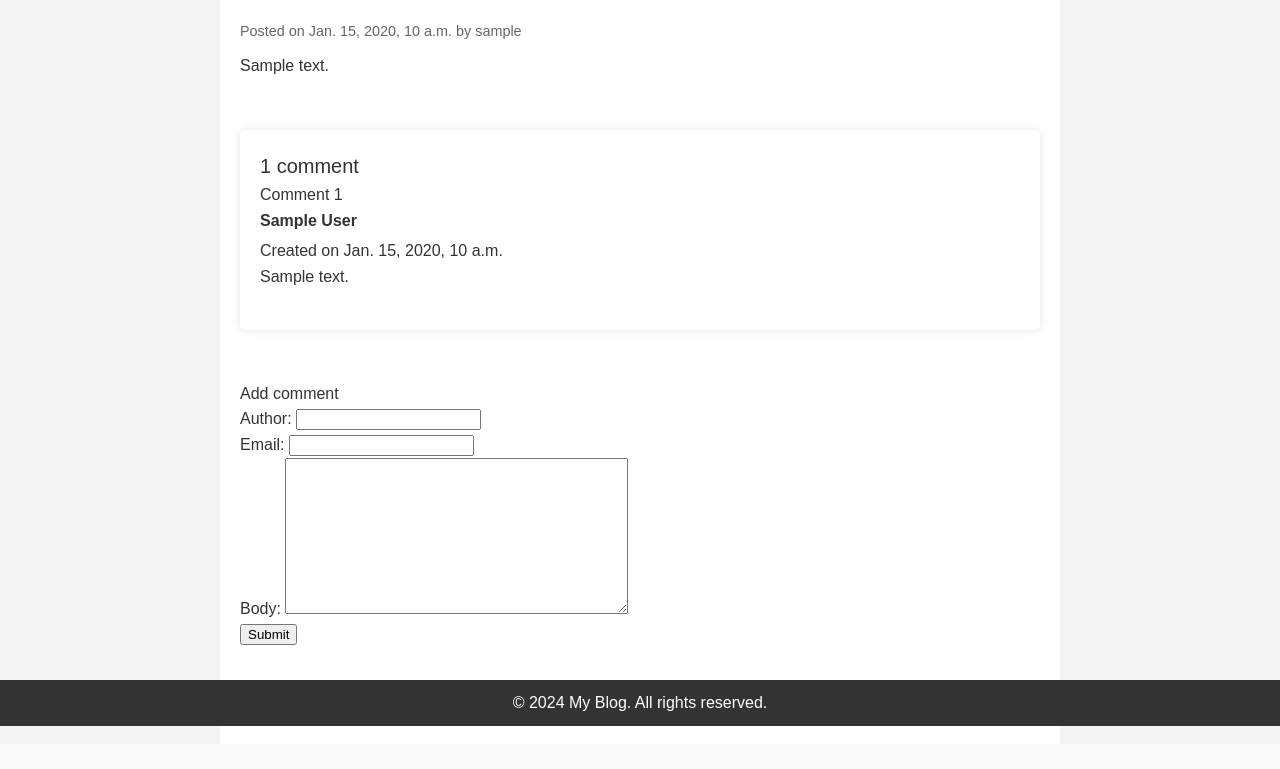
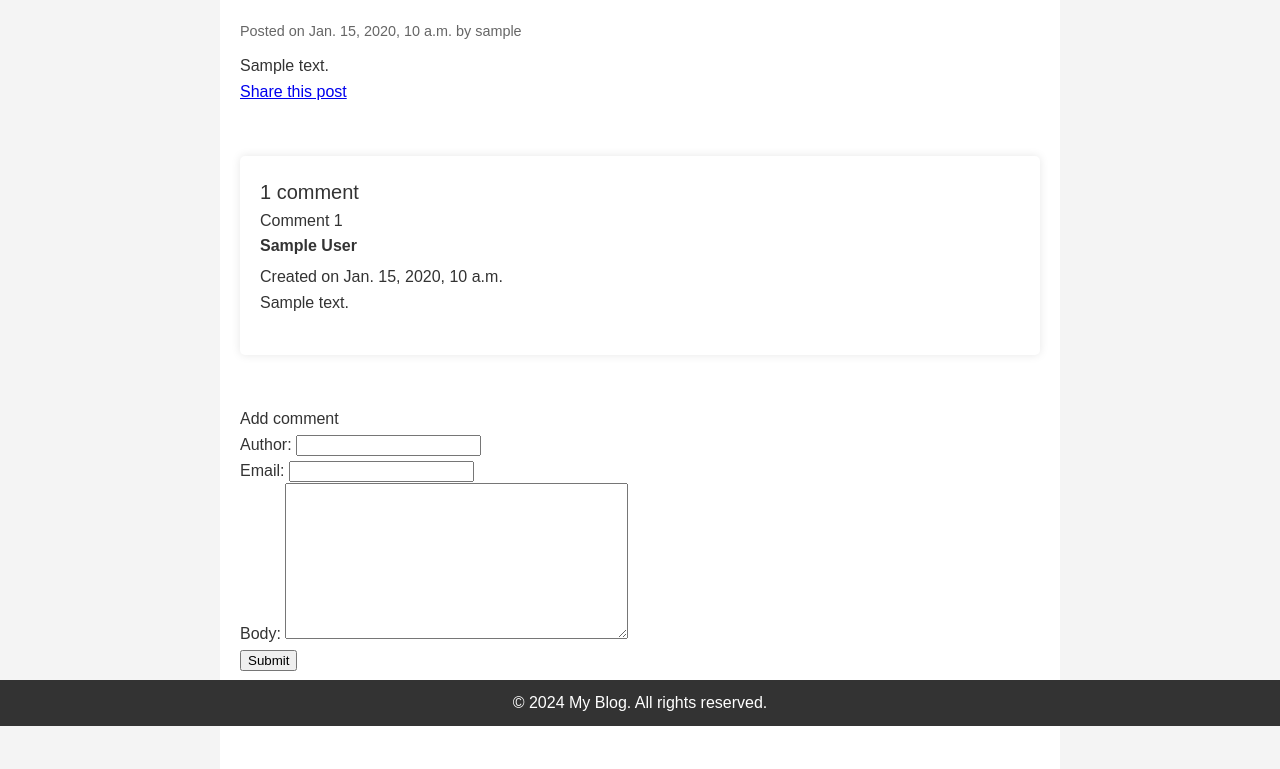
Before and after one commit to SayidBaxodirov/blog_site, a Django app: a page that uses templates/blog/post_detail.html in a window 1280 px wide. Shown: the part 74-843 px from the top of the page. Before the commit the page ends 800 px from the top, so only its background shows below. Run offline with Django 5.2, Linux system fonts and the light colour scheme; tables that the repository leaves empty hold one stand-in row (values such as "Sample post").

Commit message:
sharing by email logic added

```diff
--- a/blog/forms.py
+++ b/blog/forms.py
@@ -1,5 +1,11 @@
 from django import forms
 from .models import Comment
+
+
+class EmailPostForm(forms.Form):
+    name = forms.CharField(max_length=100)
+    to_email = forms.EmailField()
+    text = forms.CharField(required=False, widget=forms.Textarea)
 
 
 class CommentForm(forms.ModelForm):
--- a/blog/urls.py
+++ b/blog/urls.py
@@ -1,8 +1,9 @@
 from django.urls import path
-from .views import PostListView,post_detail
+from .views import PostListView, post_detail, post_share
 
-app_name="blog"
+app_name = "blog"
 urlpatterns = [
-    path('',PostListView.as_view(),name='post_list'),
-    path('post/<int:year>/<int:month>/<int:day>/<slug:slug>',post_detail,name='post_detail')
+    path('', PostListView.as_view(), name='post_list'),
+    path('post/<int:year>/<int:month>/<int:day>/<slug:slug>', post_detail, name='post_detail'),
+    path('post/<post_id>/share', post_share, name='post_share')
 ]
--- a/blog/views.py
+++ b/blog/views.py
@@ -1,8 +1,10 @@
 from django.shortcuts import render, get_object_or_404
+from django.urls import reverse
 from django.views.generic import ListView
-
+from django.core.mail import send_mail
 from blog.models import Post
-from .forms import CommentForm
+from config import settings
+from .forms import CommentForm, EmailPostForm
 
 
 # Create your views here.
@@ -15,7 +17,7 @@ class PostListView(ListView):
 
 
 def post_detail(request, year, month, day, slug):
-    post = get_object_or_404(Post, slug=slug, publish_date__year=year,publish_date__month=month,publish_date__day=day)
+    post = get_object_or_404(Post, slug=slug, publish_date__year=year, publish_date__month=month, publish_date__day=day)
     comments = post.comment_set.filter(active=True)
     new_comment = None
     if request.method == 'POST':
@@ -27,4 +29,22 @@ def post_detail(request, year, month, day, slug):
     else:
         comment_form = CommentForm()
     return render(request, 'blog/post_detail.html',
-                  {'post': post, "comment_form":comment_form, "comments":comments, "new_comment":new_comment})
+                  {'post': post, "comment_form": comment_form, "comments": comments, "new_comment": new_comment})
+
+
+def post_share(request, post_id):
+    post = get_object_or_404(Post, id=post_id)
+    form = None
+    sent = False
+    if request.method == 'POST':
+        form = EmailPostForm(request.POST)
+        if form.is_valid():
+            cd = form.cleaned_data
+            link = request.build_absolute_uri(post.get_absolute_url())
+            subject = f"{cd['name']} invites you to read post"
+            message = f'{cd["name"]} invites you to read post "{post.title}". The link is {link}. Comment by {cd["name"]}: {cd["text"]}'
+            send_mail(subject, message, settings.EMAIL_HOST_USER, [cd['to_email']], fail_silently=False)
+            sent = True
+    else:
+        form = EmailPostForm()
+    return render(request, 'blog/post_share.html', {'form': form, 'post': post, 'sent': sent})
--- a/templates/blog/post_detail.html
+++ b/templates/blog/post_detail.html
@@ -12,6 +12,7 @@
     <article>
         <p class="date">Posted on {{ post.publish_date }} by {{ post.author }}</p>
         <p class="content">{{ post.body|linebreaks }}</p>
+        <a href="{% url 'blog:post_share' post.id %}">Share this post</a>
     </article>
     <br>
     <br>
```
Also changed, not shown: config/settings.py (+7 -0 lines), templates/blog/post_share.html (added, +21 -0 lines).
